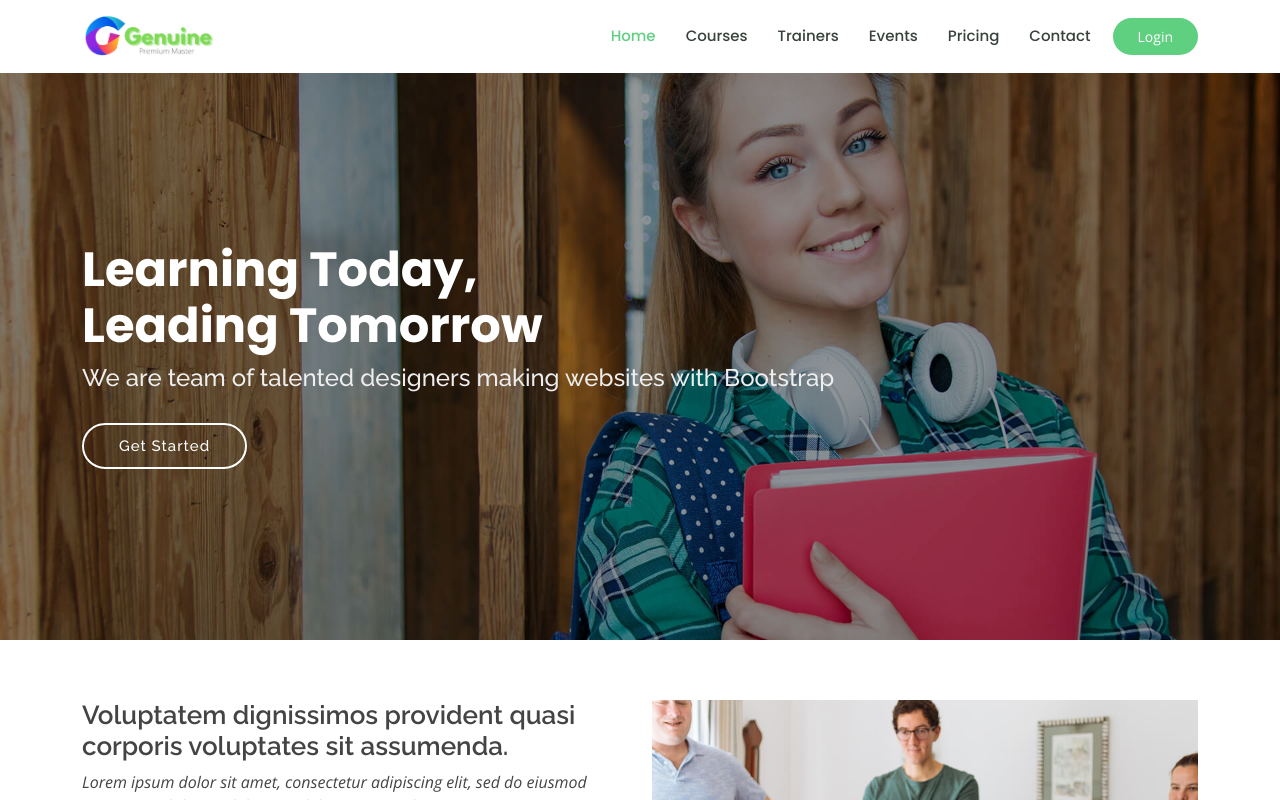
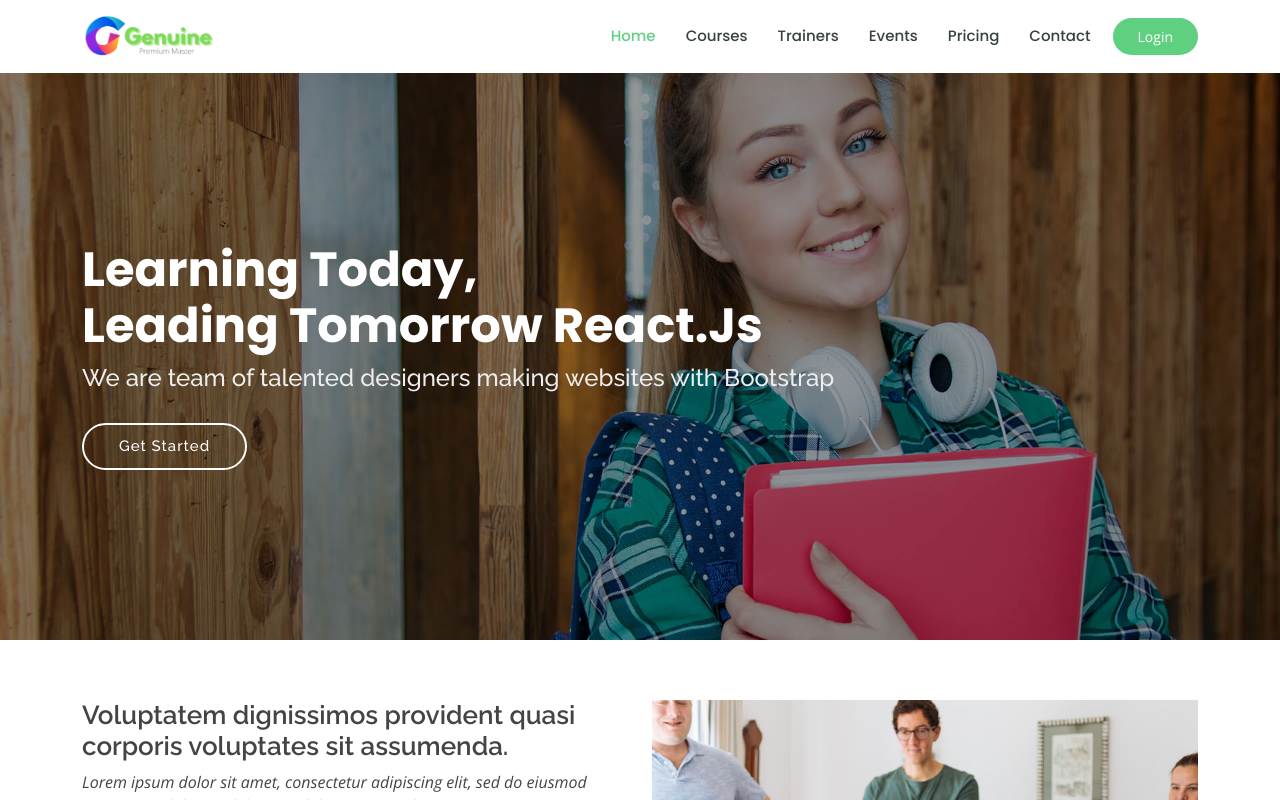
Before and after one commit to AnishaBhattacharjee/genuine-4, a React (Create React App) app: page / in a window 1280 px wide. Shown: the top 800 px of the page. Built offline with nearby package versions, Linux system fonts and the light colour scheme.

Commit message:
change banner title

```diff
--- a/src/Components/Pages/Home.jsx
+++ b/src/Components/Pages/Home.jsx
@@ -6,7 +6,7 @@ const Home = () => {
       <div>
   <section id="hero" className="d-flex justify-content-center align-items-center">
     <div className="container position-relative" data-aos="zoom-in" data-aos-delay={100}>
-      <h1>Learning Today,<br />Leading Tomorrow</h1>
+      <h1>Learning Today,<br />Leading Tomorrow React.Js</h1>
       <h2>We are team of talented designers making websites with Bootstrap</h2>
       <a href="courses.html" className="btn-get-started">Get Started</a>
     </div>
```
